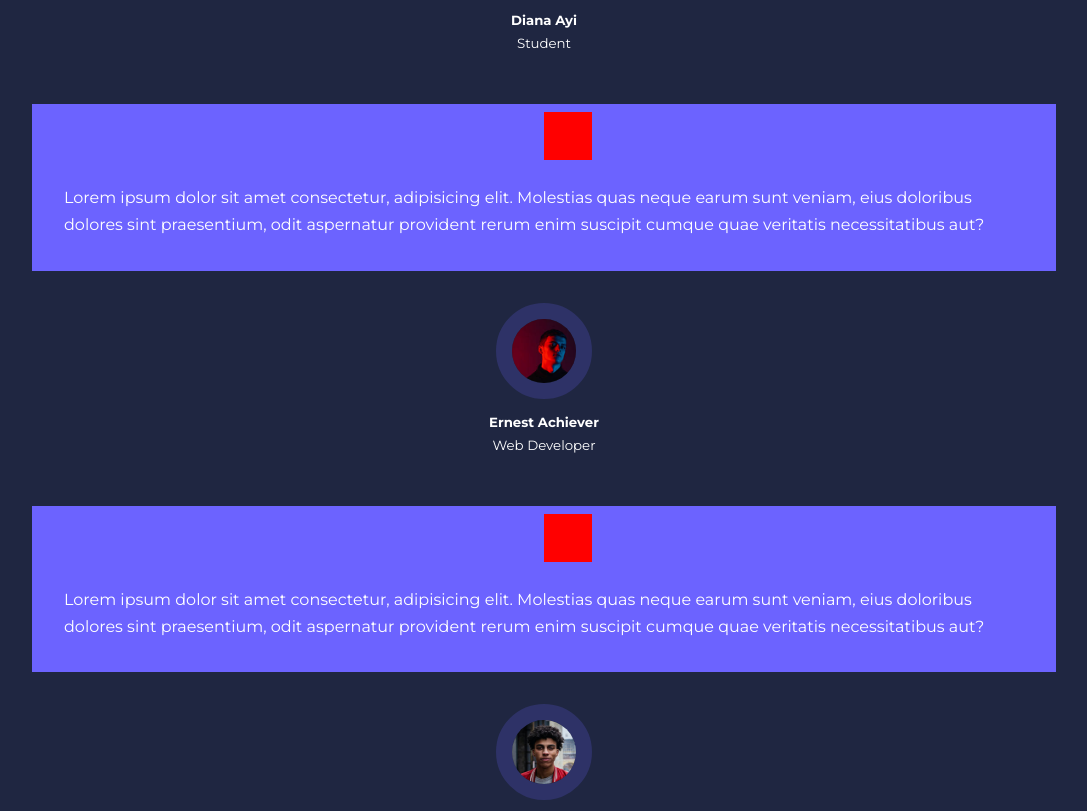
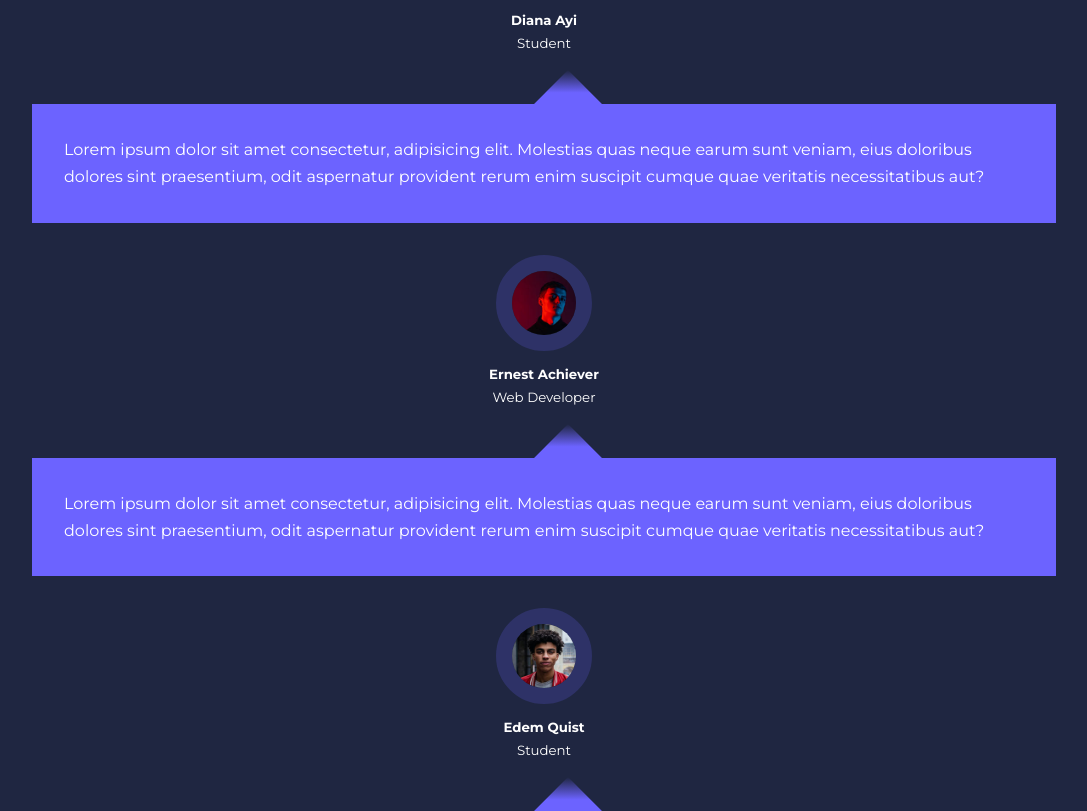
Before and after one commit to danilocampanhari21/education-school, a plain HTML site: page index.html in a window 1280 px wide. Shown: the part 3270-4081 px from the top of the page, without its empty margins (96-1183 px from the left). Drawn offline with nearby package versions, Linux system fonts and the light colour scheme.

Commit message:
changes ..

```diff
--- a/css/style.css
+++ b/css/style.css
@@ -351,15 +351,23 @@ header {
     background: var(--color-primary);
     padding: 2rem;
     margin-top: 3rem;
+    position: relative;
 }
 
 .testimonial__body::before{
     content: "";
     display: block;
-    background: red;
+    background: linear-gradient(
+        135deg,
+        transparent,
+        var(--color-primary),
+        var(--color-primary),
+        var(--color-primary)
+    );
     width: 3rem;
     height: 3rem;
-    position: relative;
+    position: absolute;
     left: 50%;
     top: -1.5rem;
+    transform: rotate(45deg);
 }
```
